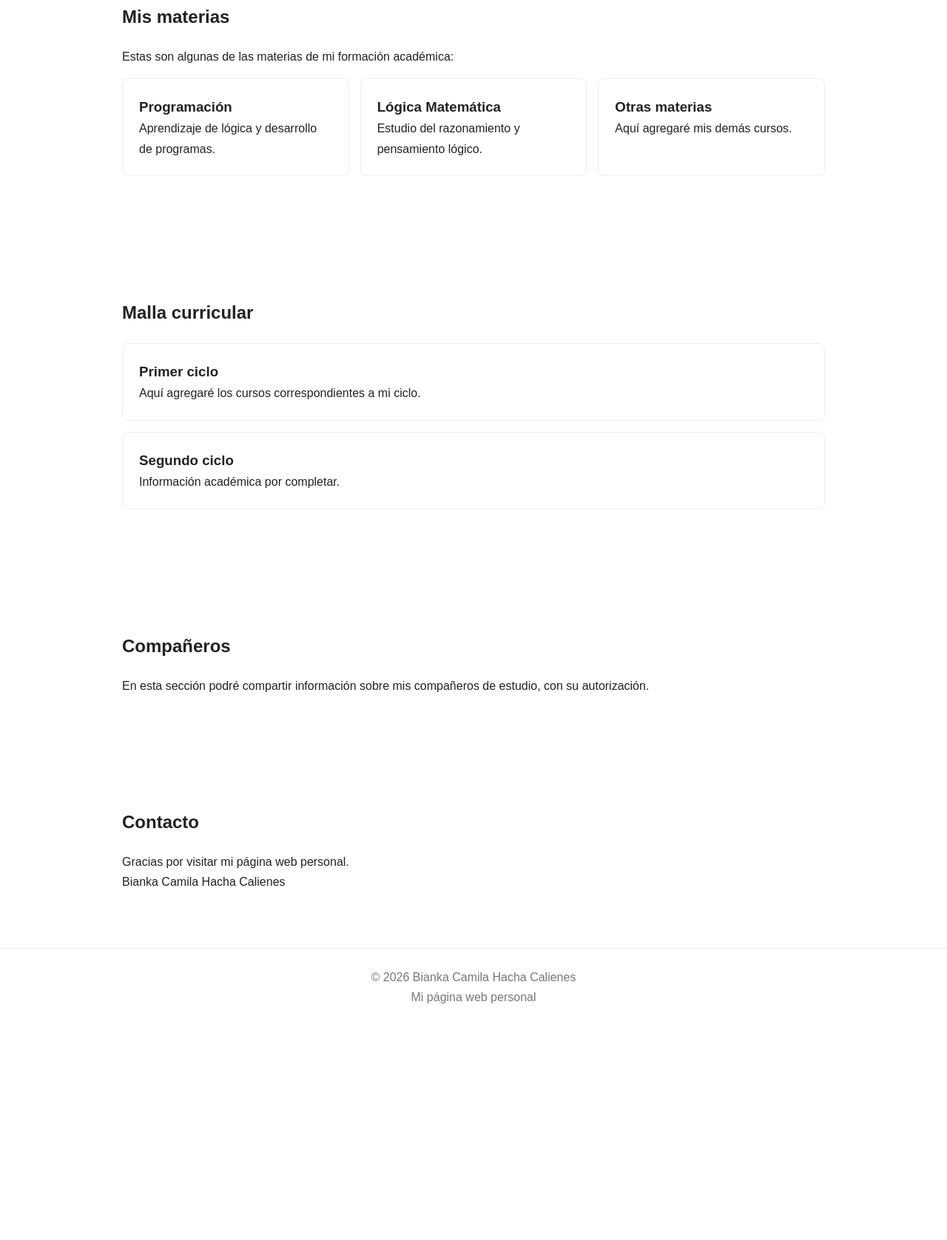
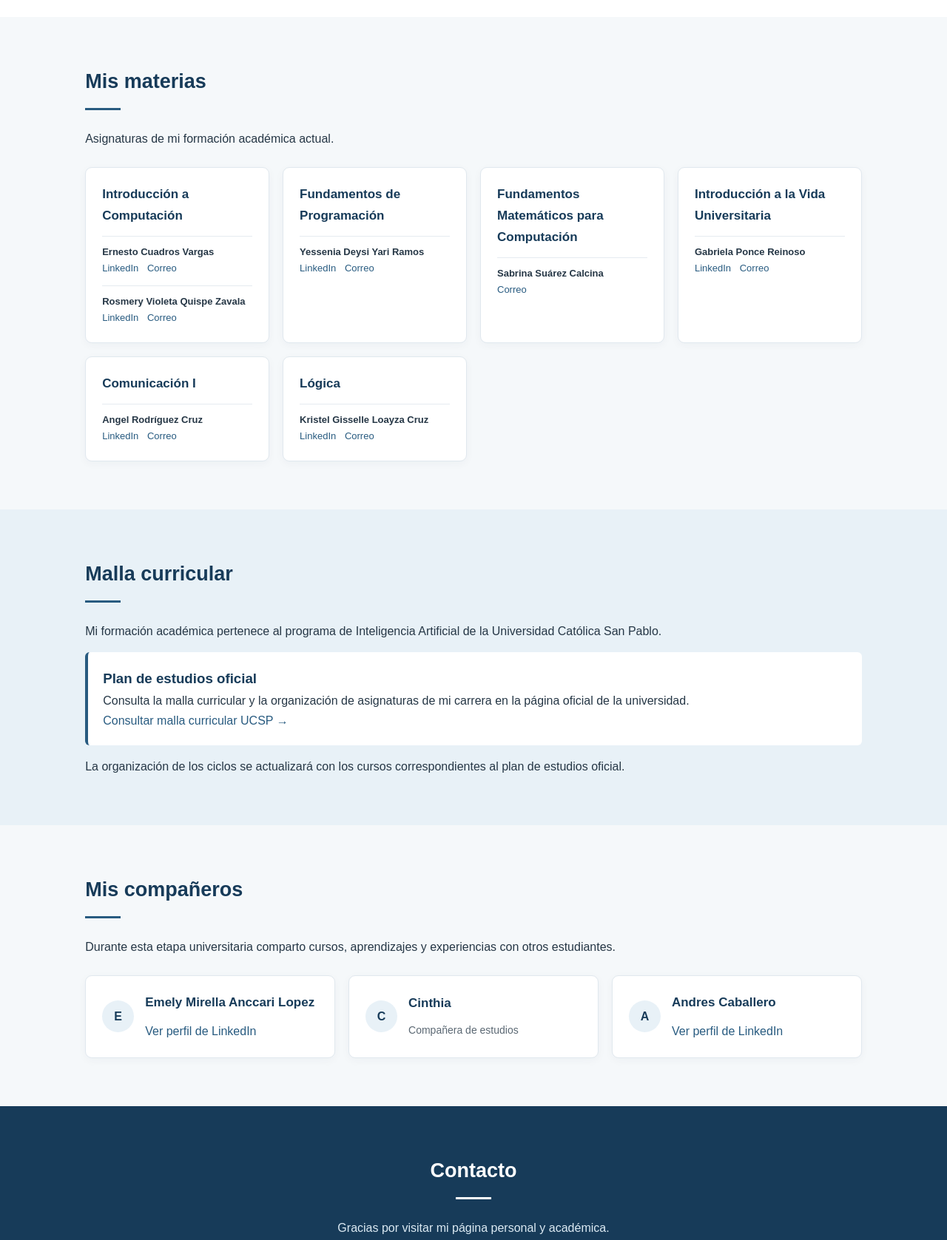
Before and after one commit to biankahacha-ui/biankahacha-ui.github.io, a plain HTML site: page index.html in a window 1280 px wide. Shown: the part 880-2557 px from the top of the page at 74% size. Before the commit the page ends 2267 px from the top, so only its background shows below. Drawn offline with Linux system fonts and the light colour scheme.

Commit message:
Update index.html

```diff
--- a/index.html
+++ b/index.html
@@ -4,11 +4,19 @@
 <head>
 <meta charset="UTF-8">
 <meta name="viewport" content="width=device-width, initial-scale=1.0">
-
-    <title>Bianka Camila Hacha Calienes</title>
-    <meta name="description" content="Página personal y académica de Bianka Camila Hacha Calienes.">
+<title>Bianka Camila Hacha Calienes | Inteligencia Artificial</title>
+<meta name="description" content="Portafolio académico de Bianka Camila Hacha Calienes, estudiante de Inteligencia Artificial de la Universidad Católica San Pablo.">
 
 <style>
+:root {
+    --azul: #173B59;
+    --azul2: #285B80;
+    --celeste: #E8F1F7;
+    --fondo: #F5F8FA;
+    --texto: #263746;
+    --blanco: #FFFFFF;
+}
+
 * {
     margin: 0;
     padding: 0;
@@ -18,17 +26,18 @@
 
 body {
     font-family: Arial, sans-serif;
-            background: #ffffff;
-            color: #222222;
+    background: var(--fondo);
+    color: var(--texto);
     line-height: 1.7;
 }
 
 header {
-            background: white;
-            border-bottom: 1px solid #eeeeee;
-            padding: 20px 8%;
+    background: var(--azul);
+    color: white;
+    padding: 17px 7%;
     position: sticky;
     top: 0;
+    z-index: 10;
 }
 
 nav {
@@ -40,103 +49,206 @@
 }
 
 nav h2 {
-            font-size: 20px;
+    font-size: 19px;
 }
 
 nav a {
+    color: white;
     text-decoration: none;
-            color: #222;
-            margin-left: 18px;
-            font-size: 14px;
+    margin-left: 15px;
+    font-size: 13px;
 }
 
 nav a:hover {
-            text-decoration: underline;
+    color: #B9D8EC;
 }
 
 section {
-            padding: 75px 10%;
-            scroll-margin-top: 85px;
+    padding: 65px 9%;
+    scroll-margin-top: 75px;
 }
 
 .inicio {
+    background: linear-gradient(135deg, #173B59, #285B80);
+    color: white;
     text-align: center;
-            padding-top: 120px;
-            padding-bottom: 120px;
+    padding: 115px 8%;
 }
 
-        h1 {
-            font-size: 38px;
-            margin-bottom: 15px;
+.inicio h1 {
+    font-size: clamp(30px, 5vw, 48px);
+    margin-bottom: 12px;
 }
 
-        h2 {
-            margin-bottom: 20px;
+.inicio p {
+    color: #DCEAF3;
+    font-size: 17px;
 }
 
-        .subtitulo {
-            color: #777;
-            font-size: 18px;
+.etiqueta {
+    display: inline-block;
+    border: 1px solid #A9C7DC;
+    padding: 6px 15px;
+    border-radius: 30px;
+    margin-bottom: 22px;
+    font-size: 12px;
+    letter-spacing: 1px;
+}
+
+.boton {
+    display: inline-block;
+    background: white;
+    color: var(--azul);
+    text-decoration: none;
+    padding: 11px 23px;
+    border-radius: 6px;
+    margin-top: 25px;
+    font-weight: bold;
+}
+
+.contenedor {
+    max-width: 1050px;
+    margin: auto;
+}
+
+.titulo {
+    color: var(--azul);
+    font-size: 27px;
+    margin-bottom: 8px;
 }
 
 .linea {
-            width: 55px;
+    width: 48px;
     height: 3px;
-            background: black;
-            margin: 20px auto;
+    background: var(--azul2);
+    margin: 12px 0 25px;
 }
 
-        .contenedor {
-            max-width: 950px;
-            margin: auto;
-        }
-
-        .tarjeta {
-            border: 1px solid #eeeeee;
-            padding: 22px;
-            border-radius: 8px;
-            margin: 15px 0;
+.presentacion {
+    background: white;
 }
 
 .tarjetas {
     display: grid;
-            grid-template-columns:
-                repeat(auto-fit, minmax(220px, 1fr));
+    grid-template-columns: repeat(auto-fit, minmax(240px, 1fr));
+    gap: 18px;
+    margin-top: 25px;
+}
+
+.tarjeta {
+    background: white;
+    padding: 22px;
+    border-radius: 9px;
+    border: 1px solid #E0E8EE;
+    box-shadow: 0 3px 12px rgba(23,59,89,.04);
+}
+
+.tarjeta h3 {
+    color: var(--azul);
+    margin-bottom: 10px;
+    font-size: 17px;
+}
+
+.tarjeta p {
+    font-size: 14px;
+    color: #5B6873;
+}
+
+.docente {
+    border-top: 1px solid #E5EBF0;
+    padding-top: 10px;
+    margin-top: 12px;
+    font-size: 13px;
+}
+
+.docente a, .enlace {
+    color: var(--azul2);
+    text-decoration: none;
+    display: inline-block;
+    margin-right: 8px;
+}
+
+.docente a:hover, .enlace:hover {
+    text-decoration: underline;
+}
+
+.fondo-azul {
+    background: var(--celeste);
+}
+
+.ciclo {
+    background: white;
+    padding: 20px;
+    border-left: 4px solid var(--azul2);
+    border-radius: 6px;
+    margin: 15px 0;
+}
+
+.ciclo h3 {
+    color: var(--azul);
+}
+
+.companero {
+    display: flex;
+    align-items: center;
     gap: 15px;
 }
 
-        .boton {
-            display: inline-block;
+.inicial {
+    width: 43px;
+    height: 43px;
+    border-radius: 50%;
+    background: var(--celeste);
+    color: var(--azul);
+    display: grid;
+    place-items: center;
+    font-weight: bold;
+    flex-shrink: 0;
+}
+
+.contacto {
+    background: var(--azul);
     color: white;
-            background: black;
-            padding: 11px 24px;
-            text-decoration: none;
-            border-radius: 5px;
-            margin-top: 20px;
+    text-align: center;
+}
+
+.contacto h2 {
+    color: white;
+}
+
+.contacto p {
+    color: #DCEAF3;
+}
+
+.contacto a {
+    color: white;
+    margin: 10px;
 }
 
 footer {
+    background: #102B41;
+    color: #DCEAF3;
     text-align: center;
-            padding: 25px;
-            border-top: 1px solid #eeeeee;
-            color: #777;
+    padding: 23px;
+    font-size: 13px;
 }
 
-        @media(max-width: 650px) {
+@media(max-width: 700px) {
     nav {
-                flex-direction: column;
+        justify-content: center;
+    }
+
+    nav div {
+        text-align: center;
     }
 
     nav a {
         margin: 5px;
-            }
-
-            h1 {
-                font-size: 29px;
+        display: inline-block;
     }
 
     section {
-                padding: 55px 7%;
+        padding: 48px 7%;
     }
 }
 </style>
@@ -146,8 +258,7 @@
 
 <header>
 <nav>
-        <h2>Bianka Camila</h2>
-
+    <h2>BIANKA CAMILA</h2>
     <div>
         <a href="#inicio">Inicio</a>
         <a href="#sobre-mi">Sobre mí</a>
@@ -161,98 +272,208 @@
 
 <section class="inicio" id="inicio">
     <div class="contenedor">
+        <span class="etiqueta">PORTAFOLIO ACADÉMICO</span>
         <h1>Bianka Camila Hacha Calienes</h1>
-        <div class="linea"></div>
-
-        <p class="subtitulo">
-            Bienvenidos a mi página web personal y académica.
-        </p>
-
-        <a href="#sobre-mi" class="boton">Conóceme</a>
+        <p>Estudiante de Inteligencia Artificial</p>
+        <p>Universidad Católica San Pablo</p>
+        <a href="#sobre-mi" class="boton">Conoce mi espacio</a>
     </div>
 </section>
 
-<section id="sobre-mi">
+<section class="presentacion" id="sobre-mi">
 <div class="contenedor">
-        <h2>Sobre mí</h2>
+    <h2 class="titulo">Sobre mí</h2>
+    <div class="linea"></div>
 
     <p>
-            ¡Hola! Soy Bianka Camila Hacha Calienes.
-            Esta página es un espacio personal donde
-            comparto información sobre mi formación
-            académica, mis cursos y mis actividades.
+    ¡Hola! Soy Bianka Camila Hacha Calienes, estudiante
+    de Inteligencia Artificial en la Universidad Católica
+    San Pablo.
+    </p>
+
+    <p>
+    Actualmente me encuentro construyendo mi formación
+    universitaria, aprendiendo sobre programación,
+    matemáticas y computación. Me interesa seguir
+    desarrollando mis conocimientos y descubrir las
+    posibilidades que ofrece la tecnología.
+    </p>
+
+    <p>
+    Este espacio reúne mis cursos, docentes, información
+    académica y parte de mi experiencia como estudiante.
     </p>
 </div>
 </section>
 
 <section id="materias">
 <div class="contenedor">
-        <h2>Mis materias</h2>
+    <h2 class="titulo">Mis materias</h2>
+    <div class="linea"></div>
 
-        <p>Estas son algunas de las materias de mi formación académica:</p>
+    <p>Asignaturas de mi formación académica actual.</p>
 
     <div class="tarjetas">
-            <div class="tarjeta">
-                <h3>Programación</h3>
-                <p>Aprendizaje de lógica y desarrollo de programas.</p>
+
+        <article class="tarjeta">
+            <h3>Introducción a Computación</h3>
+            <div class="docente">
+                <strong>Ernesto Cuadros Vargas</strong><br>
+                <a href="https://www.linkedin.com/in/ecuadrosv/" target="_blank">LinkedIn</a>
+                <a href="mailto:ecuadros@ucsp.edu.pe">Correo</a>
             </div>
+            <div class="docente">
+                <strong>Rosmery Violeta Quispe Zavala</strong><br>
+                <a href="https://www.linkedin.com/in/rosmery-violeta-quispe-zavala-58374638/" target="_blank">LinkedIn</a>
+                <a href="mailto:rvquispe@ucsp.edu.pe">Correo</a>
+            </div>
+        </article>
 
-            <div class="tarjeta">
-                <h3>Lógica Matemática</h3>
-                <p>Estudio del razonamiento y pensamiento lógico.</p>
+        <article class="tarjeta">
+            <h3>Fundamentos de Programación</h3>
+            <div class="docente">
+                <strong>Yessenia Deysi Yari Ramos</strong><br>
+                <a href="https://www.linkedin.com/in/yessenia-deysi-yari-b4778139/" target="_blank">LinkedIn</a>
+                <a href="mailto:ydyari@ucsp.edu.pe">Correo</a>
             </div>
+        </article>
 
-            <div class="tarjeta">
-                <h3>Otras materias</h3>
-                <p>Aquí agregaré mis demás cursos.</p>
+        <article class="tarjeta">
+            <h3>Fundamentos Matemáticos para Computación</h3>
+            <div class="docente">
+                <strong>Sabrina Suárez Calcina</strong><br>
+                <a href="mailto:sgsuarez@ucsp.edu.pe">Correo</a>
             </div>
+        </article>
+
+        <article class="tarjeta">
+            <h3>Introducción a la Vida Universitaria</h3>
+            <div class="docente">
+                <strong>Gabriela Ponce Reinoso</strong><br>
+                <a href="https://www.linkedin.com/in/gabriela-ponce-145b06149/" target="_blank">LinkedIn</a>
+                <a href="mailto:gponce@ucsp.edu.pe">Correo</a>
+            </div>
+        </article>
+
+        <article class="tarjeta">
+            <h3>Comunicación I</h3>
+            <div class="docente">
+                <strong>Angel Rodríguez Cruz</strong><br>
+                <a href="https://www.linkedin.com/in/angel-rodriguez-cruz-58b78b85/" target="_blank">LinkedIn</a>
+                <a href="mailto:adrodriguez@ucsp.edu.pe">Correo</a>
+            </div>
+        </article>
+
+        <article class="tarjeta">
+            <h3>Lógica</h3>
+            <div class="docente">
+                <strong>Kristel Gisselle Loayza Cruz</strong><br>
+                <a href="https://www.linkedin.com/in/kristel-gisselle-loayza-cruz-abb3b039b/" target="_blank">LinkedIn</a>
+                <a href="mailto:kristel.loayza@ucsp.edu.pe">Correo</a>
+            </div>
+        </article>
+
     </div>
 </div>
 </section>
 
-<section id="malla">
+<section class="fondo-azul" id="malla">
 <div class="contenedor">
-        <h2>Malla curricular</h2>
+    <h2 class="titulo">Malla curricular</h2>
+    <div class="linea"></div>
 
-        <div class="tarjeta">
-            <h3>Primer ciclo</h3>
-            <p>Aquí agregaré los cursos correspondientes a mi ciclo.</p>
+    <p>
+    Mi formación académica pertenece al programa de
+    Inteligencia Artificial de la Universidad Católica San Pablo.
+    </p>
+
+    <div class="ciclo">
+        <h3>Plan de estudios oficial</h3>
+        <p>
+        Consulta la malla curricular y la organización
+        de asignaturas de mi carrera en la página oficial
+        de la universidad.
+        </p>
+        <a class="enlace"
+        href="https://ucsp.edu.pe/vive-san-pablo/universidad/transparencia/malla-curricular-inteligencia-artificial/"
+        target="_blank">
+        Consultar malla curricular UCSP →
+        </a>
     </div>
 
-        <div class="tarjeta">
-            <h3>Segundo ciclo</h3>
-            <p>Información académica por completar.</p>
-        </div>
+    <p>
+    La organización de los ciclos se actualizará con
+    los cursos correspondientes al plan de estudios oficial.
+    </p>
 </div>
 </section>
 
 <section id="companeros">
 <div class="contenedor">
-        <h2>Compañeros</h2>
+    <h2 class="titulo">Mis compañeros</h2>
+    <div class="linea"></div>
 
     <p>
-            En esta sección podré compartir información
-            sobre mis compañeros de estudio, con su
-            autorización.
+    Durante esta etapa universitaria comparto cursos,
+    aprendizajes y experiencias con otros estudiantes.
     </p>
+
+    <div class="tarjetas">
+
+        <article class="tarjeta companero">
+            <div class="inicial">E</div>
+            <div>
+                <h3>Emely Mirella Anccari Lopez</h3>
+                <a class="enlace"
+                href="https://www.linkedin.com/in/emely-mirella-anccari-lopez-9371a043a/"
+                target="_blank">Ver perfil de LinkedIn</a>
+            </div>
+        </article>
+
+        <article class="tarjeta companero">
+            <div class="inicial">C</div>
+            <div>
+                <h3>Cinthia</h3>
+                <p>Compañera de estudios</p>
+            </div>
+        </article>
+
+        <article class="tarjeta companero">
+            <div class="inicial">A</div>
+            <div>
+                <h3>Andres Caballero</h3>
+                <a class="enlace"
+                href="https://www.linkedin.com/in/andres-caballero-5a2367436/"
+                target="_blank">Ver perfil de LinkedIn</a>
+            </div>
+        </article>
+
+    </div>
 </div>
 </section>
 
-<section id="contacto">
+<section class="contacto" id="contacto">
 <div class="contenedor">
-        <h2>Contacto</h2>
+    <h2 class="titulo">Contacto</h2>
+    <div class="linea" style="background:white;margin-left:auto;margin-right:auto"></div>
 
     <p>
-            Gracias por visitar mi página web personal.
+    Gracias por visitar mi página personal y académica.
     </p>
 
     <p>Bianka Camila Hacha Calienes</p>
+
+    <p>Estudiante de Inteligencia Artificial</p>
+
+    <a href="https://ucsp.edu.pe/" target="_blank">
+    Universidad Católica San Pablo
+    </a>
 </div>
 </section>
 
 <footer>
     <p>© 2026 Bianka Camila Hacha Calienes</p>
-    <p>Mi página web personal</p>
+    <p>Portafolio académico · Inteligencia Artificial</p>
 </footer>
 
 </body>
```
Lines whose indentation alone changed are shown as unchanged.
